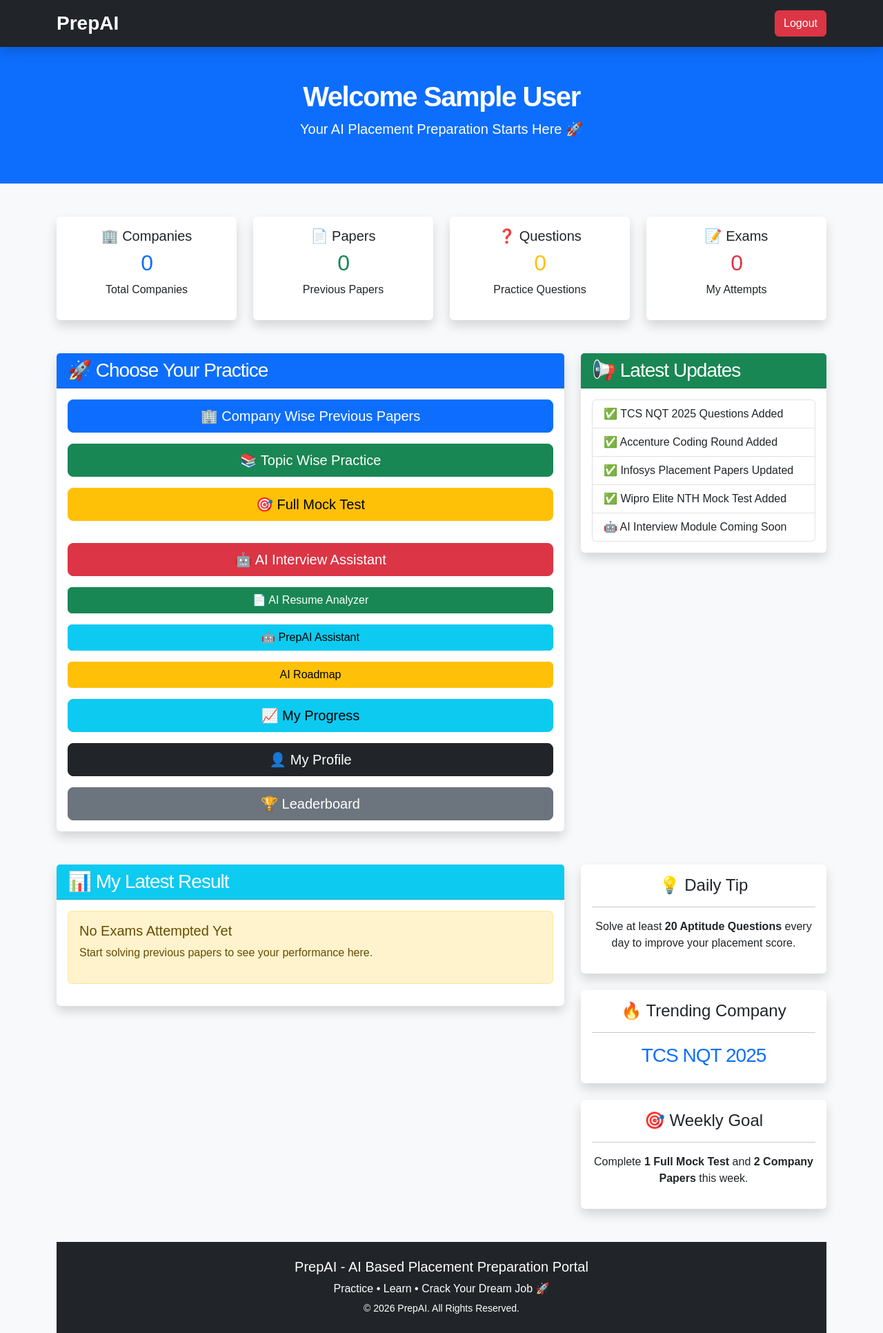
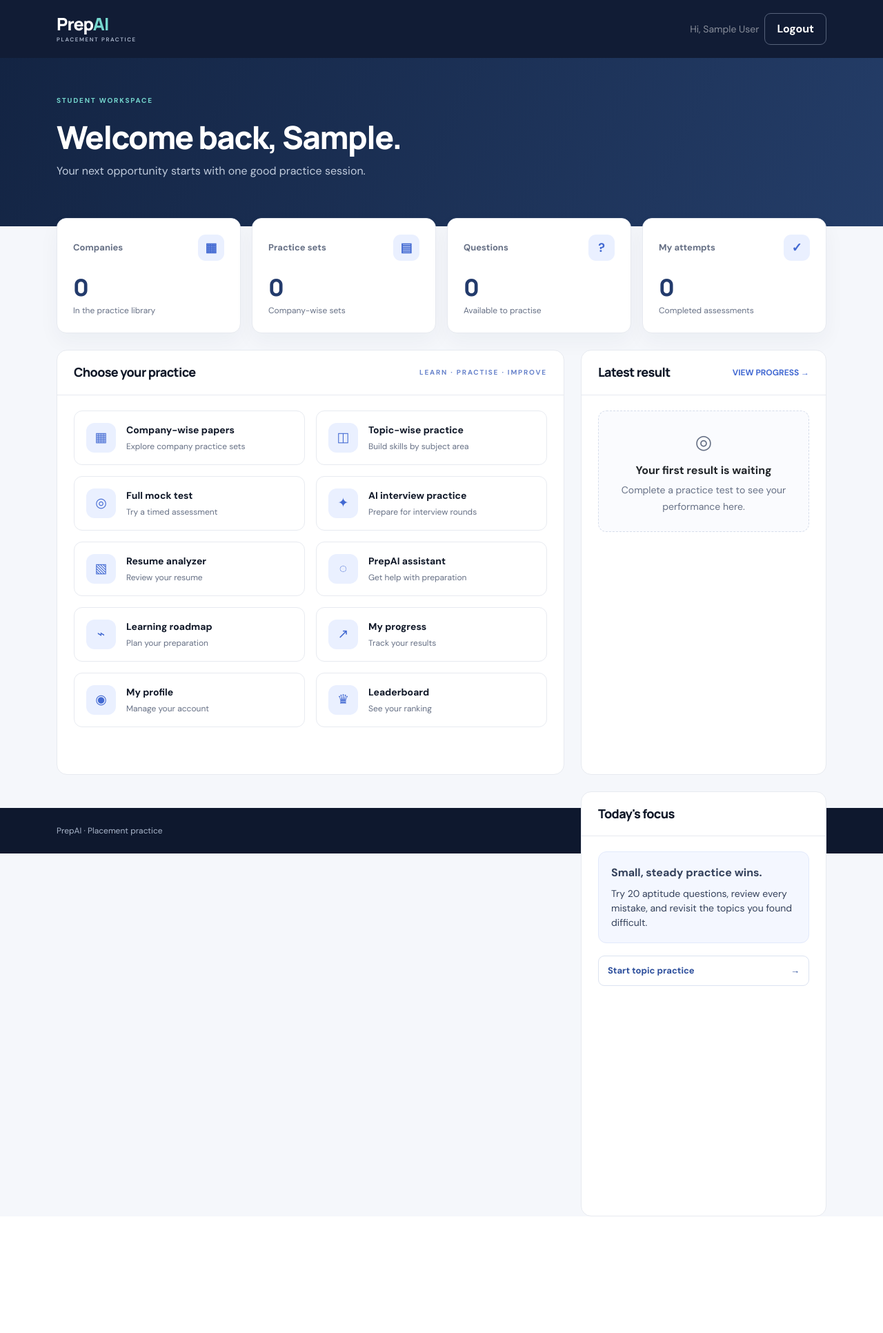
Before and after one commit to khadar24-min/AI_NQT_Practice_Portal, a Flask app: page /dashboard in a window 1280 px wide. Shown: the whole page at 69% size. After the commit the page ends 1763 px from the top, so only its background shows below. Run offline with Flask 3, Linux system fonts and the light colour scheme; the visitor is signed in with stand-in values (Sample User, id 1); data that the repository does not hold is empty.

Commit message:
Redesign student dashboard UI

```diff
--- a/templates/dashboard.html
+++ b/templates/dashboard.html
@@ -1,515 +1,107 @@
 <!DOCTYPE html>
 <html lang="en">
+<head>
+  <meta charset="UTF-8">
+  <meta name="viewport" content="width=device-width, initial-scale=1">
+  <title>Dashboard | PrepAI</title>
+  <link rel="preconnect" href="https://fonts.googleapis.com">
+  <link href="https://fonts.googleapis.com/css2?family=DM+Sans:wght@400;500;600;700&family=Manrope:wght@600;700;800&display=swap" rel="stylesheet">
+  <link href="https://cdn.jsdelivr.net/npm/bootstrap@5.3.3/dist/css/bootstrap.min.css" rel="stylesheet">
+  <link rel="stylesheet" href="{{ url_for('static', filename='css/style.css') }}">
+  <style>
+    .dash-top{background:linear-gradient(115deg,#132443,#243d68);color:#fff;padding:54px 0 68px}
+    .dash-top .eyebrow{color:var(--cyan)}.dash-top h1{font-size:clamp(32px,4vw,46px);font-weight:800}
+    .dash-top p{color:#c1ccdd;margin:10px 0 0}.dash-main{margin-top:-28px;position:relative}
+    .metric-card{background:#fff;border:1px solid var(--line);border-radius:14px;padding:23px;height:100%;box-shadow:0 12px 30px #1727470b}
+    .metric-head{display:flex;align-items:center;justify-content:space-between;color:var(--muted);font-size:13px;font-weight:700}
+    .metric-icon{width:38px;height:38px;border-radius:11px;display:grid;place-items:center;background:#eaf0ff;color:#4269d2;font-size:18px}
+    .metric-value{font:800 34px Manrope;color:#233b6c;margin-top:15px}.metric-note{font-size:12px;color:var(--muted);margin-top:2px}
+    .dash-panel{background:#fff;border:1px solid var(--line);border-radius:15px;overflow:hidden;height:100%}
+    .panel-head{padding:21px 24px;border-bottom:1px solid var(--line);display:flex;justify-content:space-between;align-items:center;gap:15px}
+    .panel-head h2{font-size:18px;font-weight:800;margin:0}.panel-body{padding:22px 24px}
+    .action-card{display:flex;align-items:center;gap:15px;padding:17px;border:1px solid var(--line);border-radius:12px;text-decoration:none;color:var(--ink);transition:.2s;height:100%;background:#fff}
+    .action-card:hover{border-color:#bdcbed;background:#f8faff;transform:translateY(-2px);color:var(--ink)}
+    .action-icon{width:43px;height:43px;flex:0 0 43px;border-radius:12px;display:grid;place-items:center;background:#eaf0ff;color:#4269d2;font-size:19px}
+    .action-card strong{display:block;font-size:14px}.action-card small{display:block;color:var(--muted);font-size:12px;margin-top:4px}
+    .panel-link{font-size:12px;font-weight:700;text-decoration:none;color:#4269d2}
+    .tip-box{background:#f4f7ff;border:1px solid #e2e9fb;border-radius:12px;padding:18px;color:#34415b}
+    .result-empty{background:#fafbfe;border:1px dashed #d6ddeb;border-radius:12px;padding:24px;text-align:center;color:var(--muted)}
+    .result-row{display:flex;justify-content:space-between;padding:11px 0;border-bottom:1px solid var(--line);font-size:13px}.result-row:last-child{border:0}
+    @media(max-width:575px){.dash-top{padding:42px 0 58px}.panel-head,.panel-body{padding:18px}.metric-card{padding:18px}}
+  </style>
+</head>
+<body class="app-page">
+<nav class="navbar navbar-dark site-nav">
+  <div class="container">
+    <a class="navbar-brand brand-mark" href="{{ url_for('dashboard') }}">Prep<span>AI</span><small>PLACEMENT PRACTICE</small></a>
+    <div class="ms-auto d-flex align-items-center gap-2">
+      <span class="text-white-50 small d-none d-sm-inline">Hi, {{ user.name }}</span>
+      <a href="{{ url_for('logout') }}" class="btn btn-nav-ghost">Logout</a>
+    </div>
+  </div>
+</nav>
 
-<head>
+<header class="dash-top">
+  <div class="container">
+    <div class="eyebrow">STUDENT WORKSPACE</div>
+    <h1>Welcome back, {{ user.name.split(' ')[0] }}.</h1>
+    <p>Your next opportunity starts with one good practice session.</p>
+  </div>
+</header>
 
-    <meta charset="UTF-8">
+<main class="container dash-main pb-5">
+  <section class="row g-3 mb-4">
+    <div class="col-6 col-lg-3"><div class="metric-card"><div class="metric-head"><span>Companies</span><span class="metric-icon">▦</span></div><div class="metric-value">{{ company_count }}</div><div class="metric-note">In the practice library</div></div></div>
+    <div class="col-6 col-lg-3"><div class="metric-card"><div class="metric-head"><span>Practice sets</span><span class="metric-icon">▤</span></div><div class="metric-value">{{ paper_count }}</div><div class="metric-note">Company-wise sets</div></div></div>
+    <div class="col-6 col-lg-3"><div class="metric-card"><div class="metric-head"><span>Questions</span><span class="metric-icon">?</span></div><div class="metric-value">{{ question_count }}</div><div class="metric-note">Available to practise</div></div></div>
+    <div class="col-6 col-lg-3"><div class="metric-card"><div class="metric-head"><span>My attempts</span><span class="metric-icon">✓</span></div><div class="metric-value">{{ total_exams }}</div><div class="metric-note">Completed assessments</div></div></div>
+  </section>
 
-    <meta name="viewport" content="width=device-width, initial-scale=1.0">
-
-    <title>Dashboard | PrepAI</title>
-
-    <link href="https://cdn.jsdelivr.net/npm/bootstrap@5.3.3/dist/css/bootstrap.min.css" rel="stylesheet">
-
-    <link rel="stylesheet" href="{{ url_for('static', filename='css/style.css') }}">
-
-</head>
-
-<body class="bg-light">
-
-<!-- Navbar -->
-
-<nav class="navbar navbar-expand-lg navbar-dark bg-dark shadow">
-
-    <div class="container">
-
-        <a class="navbar-brand fw-bold fs-3" href="{{ url_for('dashboard') }}">
-            PrepAI
-        </a>
-
-        <div class="ms-auto">
-
-            <a href="{{ url_for('logout') }}" class="btn btn-danger">
-                Logout
-            </a>
-
+  <section class="row g-4">
+    <div class="col-lg-8">
+      <div class="dash-panel">
+        <div class="panel-head"><h2>Choose your practice</h2><span class="eyebrow mb-0">LEARN · PRACTISE · IMPROVE</span></div>
+        <div class="panel-body">
+          <div class="row g-3">
+            <div class="col-md-6"><a class="action-card" href="{{ url_for('companies') }}"><span class="action-icon">▦</span><span><strong>Company-wise papers</strong><small>Explore company practice sets</small></span></a></div>
+            <div class="col-md-6"><a class="action-card" href="{{ url_for('topic_practice') }}"><span class="action-icon">◫</span><span><strong>Topic-wise practice</strong><small>Build skills by subject area</small></span></a></div>
+            <div class="col-md-6"><a class="action-card" href="{{ url_for('mock_test') }}"><span class="action-icon">◎</span><span><strong>Full mock test</strong><small>Try a timed assessment</small></span></a></div>
+            <div class="col-md-6"><a class="action-card" href="{{ url_for('ai_interview') }}"><span class="action-icon">✦</span><span><strong>AI interview practice</strong><small>Prepare for interview rounds</small></span></a></div>
+            <div class="col-md-6"><a class="action-card" href="{{ url_for('resume_analyzer') }}"><span class="action-icon">▧</span><span><strong>Resume analyzer</strong><small>Review your resume</small></span></a></div>
+            <div class="col-md-6"><a class="action-card" href="{{ url_for('chatbot') }}"><span class="action-icon">◌</span><span><strong>PrepAI assistant</strong><small>Get help with preparation</small></span></a></div>
+            <div class="col-md-6"><a class="action-card" href="{{ url_for('roadmap') }}"><span class="action-icon">⌁</span><span><strong>Learning roadmap</strong><small>Plan your preparation</small></span></a></div>
+            <div class="col-md-6"><a class="action-card" href="{{ url_for('progress') }}"><span class="action-icon">↗</span><span><strong>My progress</strong><small>Track your results</small></span></a></div>
+            <div class="col-md-6"><a class="action-card" href="{{ url_for('profile') }}"><span class="action-icon">◉</span><span><strong>My profile</strong><small>Manage your account</small></span></a></div>
+            <div class="col-md-6"><a class="action-card" href="{{ url_for('leaderboard') }}"><span class="action-icon">♛</span><span><strong>Leaderboard</strong><small>See your ranking</small></span></a></div>
+          </div>
         </div>
-
+      </div>
     </div>
 
-</nav>
-
-<!-- Header -->
-
-<section class="py-5 text-center bg-primary text-white">
-
-    <div class="container">
-
-        <h1 class="fw-bold">
-
-            Welcome {{ user.name }}
-
-        </h1>
-
-        <p class="lead">
-
-            Your AI Placement Preparation Starts Here 🚀
-
-        </p>
-
+    <div class="col-lg-4">
+      <div class="dash-panel mb-4">
+        <div class="panel-head"><h2>Latest result</h2><a class="panel-link" href="{{ url_for('progress') }}">VIEW PROGRESS →</a></div>
+        <div class="panel-body">
+          {% if latest_result %}
+            <div class="result-row"><span>Company</span><strong>{{ latest_result.company }}</strong></div>
+            <div class="result-row"><span>Year</span><strong>{{ latest_result.year }}</strong></div>
+            <div class="result-row"><span>Section</span><strong>{{ latest_result.section }}</strong></div>
+            <div class="result-row"><span>Score</span><strong>{{ latest_result.score }}/{{ latest_result.total }}</strong></div>
+          {% else %}
+            <div class="result-empty"><div class="fs-3 mb-2">◎</div><strong class="d-block text-dark mb-1">Your first result is waiting</strong><span class="small">Complete a practice test to see your performance here.</span></div>
+          {% endif %}
+        </div>
+      </div>
+      <div class="dash-panel">
+        <div class="panel-head"><h2>Today's focus</h2></div>
+        <div class="panel-body">
+          <div class="tip-box"><strong>Small, steady practice wins.</strong><p class="small mb-0 mt-2">Try 20 aptitude questions, review every mistake, and revisit the topics you found difficult.</p></div>
+          <a href="{{ url_for('topic_practice') }}" class="btn btn-card w-100">Start topic practice <span>→</span></a>
+        </div>
+      </div>
     </div>
-
-</section>
-
-<!-- Statistics -->
-
-<div class="container mt-5">
-
-    <div class="row g-4">
-
-        <div class="col-md-3">
-
-            <div class="card shadow border-0 text-center">
-
-                <div class="card-body">
-
-                    <h5>🏢 Companies</h5>
-
-                    <h2 class="text-primary">
-
-                        {{ company_count }}
-
-                    </h2>
-
-                    <p>Total Companies</p>
-
-                </div>
-
-            </div>
-
-        </div>
-
-        <div class="col-md-3">
-
-            <div class="card shadow border-0 text-center">
-
-                <div class="card-body">
-
-                    <h5>📄 Papers</h5>
-
-                    <h2 class="text-success">
-
-                        {{ paper_count }}
-
-                    </h2>
-
-                    <p>Previous Papers</p>
-
-                </div>
-
-            </div>
-
-        </div>
-
-        <div class="col-md-3">
-
-            <div class="card shadow border-0 text-center">
-
-                <div class="card-body">
-
-                    <h5>❓ Questions</h5>
-
-                    <h2 class="text-warning">
-
-                        {{ question_count }}
-
-                    </h2>
-
-                    <p>Practice Questions</p>
-
-                </div>
-
-            </div>
-
-        </div>
-
-        <div class="col-md-3">
-
-            <div class="card shadow border-0 text-center">
-
-                <div class="card-body">
-
-                    <h5>📝 Exams</h5>
-
-                    <h2 class="text-danger">
-
-                        {{ total_exams }}
-
-                    </h2>
-
-                    <p>My Attempts</p>
-
-                </div>
-
-            </div>
-
-        </div>
-
-    </div>
-        <!-- Main Section -->
-
-    <div class="row mt-5">
-
-        <!-- Practice Buttons -->
-
-        <div class="col-lg-8">
-
-            <div class="card shadow border-0">
-
-                <div class="card-header bg-primary text-white">
-
-                    <h3 class="mb-0">
-                        🚀 Choose Your Practice
-                    </h3>
-
-                </div>
-
-                <div class="card-body">
-
-                    <div class="d-grid gap-3">
-
-                        <a href="{{ url_for('companies') }}" class="btn btn-primary btn-lg">
-
-                            🏢 Company Wise Previous Papers
-
-                        </a>
-
-                        <a href="{{ url_for('topic_practice') }}" class="btn btn-success btn-lg">
-
-                            📚 Topic Wise Practice
-
-                        </a>
-
-                        <a href="{{ url_for('mock_test') }}" class="btn btn-warning btn-lg">
-                            🎯 Full Mock Test
-                        </a>
-
-                        <a href="{{ url_for('ai_interview') }}" class="btn btn-danger btn-lg w-100 mt-3">
-                            🤖 AI Interview Assistant
-                        </a>
-
-                        <a href="{{ url_for('resume_analyzer') }}" class="btn btn-success">
-                            📄 AI Resume Analyzer
-                        </a>
-
-                        <a href="{{ url_for('chatbot') }}"
-                            class="btn btn-info">
-                            🤖 PrepAI Assistant
-                        </a>
-
-                        <a href="{{ url_for('roadmap') }}" class="btn btn-warning">
-                            AI Roadmap
-                        </a>
-
-                        <a href="{{ url_for('progress') }}" class="btn btn-info btn-lg">
-
-                            📈 My Progress
-
-                        </a>
-
-                        <a href="{{ url_for('profile') }}" class="btn btn-dark btn-lg">
-
-                            👤 My Profile
-
-                        </a>
-
-                        <a href="{{ url_for('leaderboard') }}" class="btn btn-secondary btn-lg">
-
-                            🏆 Leaderboard
-
-                        </a>
-
-                    </div>
-
-                </div>
-
-            </div>
-
-        </div>
-
-        <!-- Latest Updates -->
-
-        <div class="col-lg-4">
-
-            <div class="card shadow border-0">
-
-                <div class="card-header bg-success text-white">
-
-                    <h3 class="mb-0">
-
-                        📢 Latest Updates
-
-                    </h3>
-
-                </div>
-
-                <div class="card-body">
-
-                    <ul class="list-group">
-
-                        <li class="list-group-item">
-                            ✅ TCS NQT 2025 Questions Added
-                        </li>
-
-                        <li class="list-group-item">
-                            ✅ Accenture Coding Round Added
-                        </li>
-
-                        <li class="list-group-item">
-                            ✅ Infosys Placement Papers Updated
-                        </li>
-
-                        <li class="list-group-item">
-                            ✅ Wipro Elite NTH Mock Test Added
-                        </li>
-
-                        <li class="list-group-item">
-                            🤖 AI Interview Module Coming Soon
-                        </li>
-
-                    </ul>
-
-                </div>
-
-            </div>
-
-        </div>
-
-    </div>
-        <!-- My Latest Result -->
-
-    <div class="row mt-5">
-
-        <div class="col-lg-8">
-
-            <div class="card shadow border-0">
-
-                <div class="card-header bg-info text-white">
-
-                    <h3 class="mb-0">
-                        📊 My Latest Result
-                    </h3>
-
-                </div>
-
-                <div class="card-body">
-
-                    {% if latest_result %}
-
-                    <table class="table table-bordered table-hover">
-
-                        <tr>
-
-                            <th width="30%">Company</th>
-
-                            <td>{{ latest_result.company }}</td>
-
-                        </tr>
-
-                        <tr>
-
-                            <th>Year</th>
-
-                            <td>{{ latest_result.year }}</td>
-
-                        </tr>
-
-                        <tr>
-
-                            <th>Section</th>
-
-                            <td>{{ latest_result.section }}</td>
-
-                        </tr>
-
-                        <tr>
-
-                            <th>Score</th>
-
-                            <td>
-
-                                <span class="badge bg-success fs-6">
-
-                                    {{ latest_result.score }}/{{ latest_result.total }}
-
-                                </span>
-
-                            </td>
-
-                        </tr>
-
-                    </table>
-
-                    <a href="{{ url_for('progress') }}" class="btn btn-primary">
-
-                        View Complete Progress
-
-                    </a>
-
-                    {% else %}
-
-                    <div class="alert alert-warning">
-
-                        <h5>No Exams Attempted Yet</h5>
-
-                        <p>
-                            Start solving previous papers to see your performance here.
-                        </p>
-
-                    </div>
-
-                    {% endif %}
-
-                </div>
-
-            </div>
-
-        </div>
-
-        <!-- Right Side Cards -->
-
-        <div class="col-lg-4">
-
-            <div class="card shadow border-0 mb-4">
-
-                <div class="card-body text-center">
-
-                    <h4>
-                        💡 Daily Tip
-                    </h4>
-
-                    <hr>
-
-                    <p>
-
-                        Solve at least
-
-                        <b>20 Aptitude Questions</b>
-
-                        every day to improve your placement score.
-
-                    </p>
-
-                </div>
-
-            </div>
-
-            <div class="card shadow border-0 mb-4">
-
-                <div class="card-body text-center">
-
-                    <h4>
-                        🔥 Trending Company
-                    </h4>
-
-                    <hr>
-
-                    <h3 class="text-primary">
-
-                        TCS NQT 2025
-
-                    </h3>
-
-                </div>
-
-            </div>
-
-            <div class="card shadow border-0">
-
-                <div class="card-body text-center">
-
-                    <h4>
-                        🎯 Weekly Goal
-                    </h4>
-
-                    <hr>
-
-                    <p>
-
-                        Complete
-
-                        <b>1 Full Mock Test</b>
-
-                        and
-
-                        <b>2 Company Papers</b>
-
-                        this week.
-
-                    </p>
-
-                </div>
-
-            </div>
-
-        </div>
-
-    </div>
-        <!-- Footer -->
-
-    <footer class="bg-dark text-white mt-5 py-4">
-
-        <div class="container text-center">
-
-            <h5 class="mb-2">
-
-                PrepAI - AI Based Placement Preparation Portal
-
-            </h5>
-
-            <p class="mb-1">
-
-                Practice • Learn • Crack Your Dream Job 🚀
-
-            </p>
-
-            <small>
-
-                © 2026 PrepAI. All Rights Reserved.
-
-            </small>
-
-        </div>
-
-    </footer>
-
-    <!-- Bootstrap JS -->
-
-    <script src="https://cdn.jsdelivr.net/npm/bootstrap@5.3.3/dist/js/bootstrap.bundle.min.js"></script>
-
-    <!-- Optional Dashboard Animation -->
-
-    <script>
-
-        document.querySelectorAll(".card").forEach(card => {
-
-            card.addEventListener("mouseenter", () => {
-
-                card.style.transform = "translateY(-5px)";
-                card.style.transition = "0.3s";
-
-            });
-
-            card.addEventListener("mouseleave", () => {
-
-                card.style.transform = "translateY(0px)";
-
-            });
-
-        });
-
-    </script>
-
+  </section>
+</main>
+<footer class="site-footer"><div class="container d-flex justify-content-between flex-wrap gap-2"><span>PrepAI · Placement practice</span><span>Practice with purpose.</span></div></footer>
 </body>
-
 </html>
```
